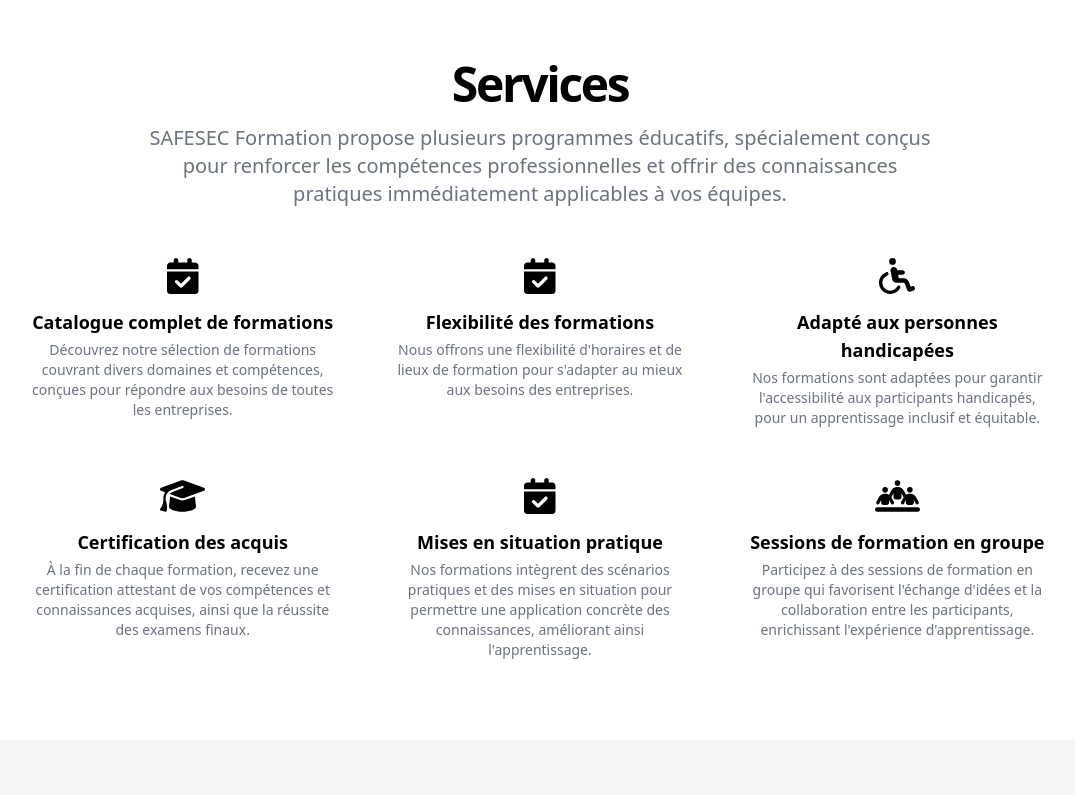
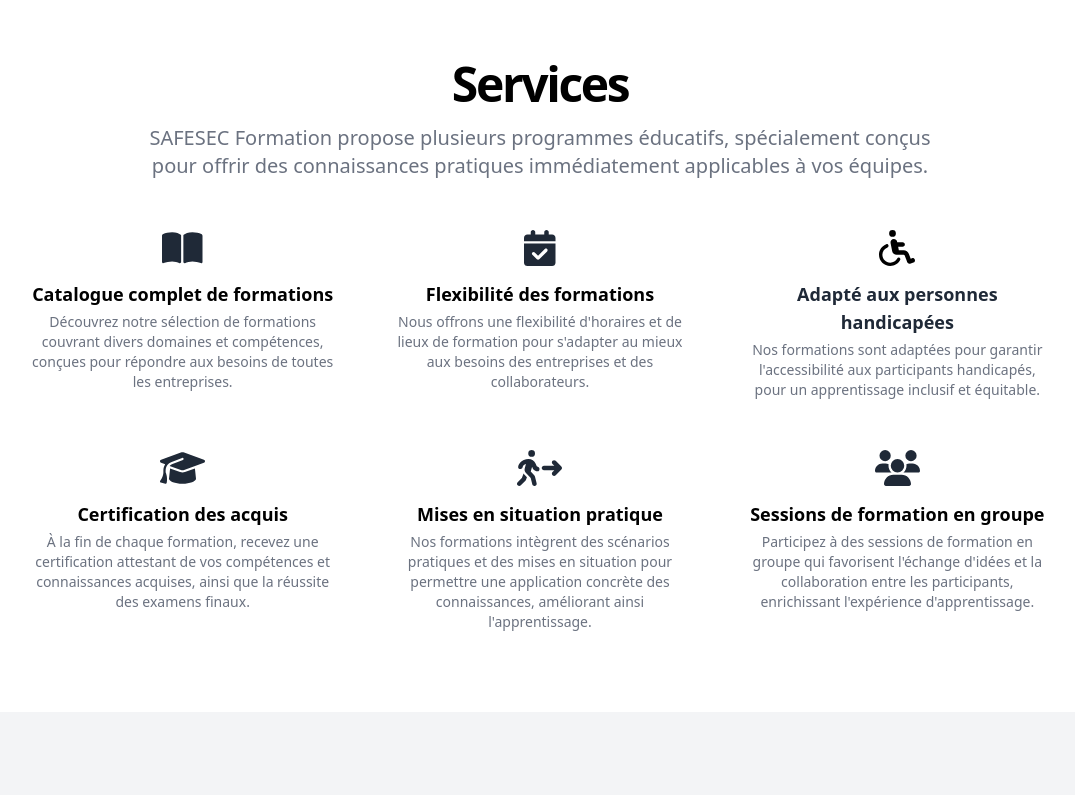
Before and after one commit to HugoErb/Site-SAFESEC-Formation, an Angular app in the folder frontend/: page / in a window 1280 px wide. Shown: the part 820-1615 px from the top of the page, without its empty margins (100-1175 px from the left). Built offline with nearby package versions, Linux system fonts and the light colour scheme.

Commit message:
section services OK

```diff
--- a/frontend/src/app/home/home.component.html
+++ b/frontend/src/app/home/home.component.html
@@ -71,14 +71,14 @@
       <div class="flex flex-col items-center justify-center space-y-4 text-center">
         <h2 class="text-4xl font-bold tracking-tighter sm:text-5xl">Services</h2>
         <p class="mx-auto max-w-[800px] text-gray-500 md:text-xl text-center">
-          SAFESEC Formation propose plusieurs programmes éducatifs, spécialement conçus pour renforcer les compétences
-          professionnelles et offrir des connaissances pratiques immédiatement applicables à vos équipes.
+          SAFESEC Formation propose plusieurs programmes éducatifs, spécialement conçus pour offrir des connaissances
+          pratiques immédiatement applicables à vos équipes.
         </p>
       </div>
       <div
         class="mx-auto grid items-start gap-8 sm:max-w-4xl sm:grid-cols-2 md:gap-12 lg:max-w-5xl lg:grid-cols-3 justify-items-center">
         <div class="grid gap-1 text-center">
-          <fa-icon class="text-4xl mb-2" [icon]="icons.faCalendarCheck"></fa-icon>
+          <fa-icon class="text-4xl mb-2 text-gray-800" [icon]="icons.faBookOpen"></fa-icon>
           <h3 class="text-lg font-bold">Catalogue complet de formations</h3>
           <p class="text-sm text-gray-500">
             Découvrez notre sélection de formations couvrant divers domaines et compétences, conçues pour répondre
@@ -86,22 +86,22 @@
           </p>
         </div>
         <div class="grid gap-1 text-center">
-          <fa-icon class="text-4xl mb-2" [icon]="icons.faCalendarCheck"></fa-icon>
+          <fa-icon class="text-4xl mb-2 text-gray-800" [icon]="icons.faCalendarCheck"></fa-icon>
           <h3 class="text-lg font-bold">Flexibilité des formations</h3>
           <p class="text-sm text-gray-500">Nous offrons une flexibilité d'horaires et de lieux de formation pour
             s'adapter au mieux aux besoins
-            des entreprises.</p>
+            des entreprises et des collaborateurs.</p>
         </div>
         <div class="grid gap-1 text-center">
           <fa-icon class="text-4xl mb-2" [icon]="icons.faWheelchair"></fa-icon>
-          <h3 class="text-lg font-bold">Adapté aux personnes handicapées</h3>
+          <h3 class="text-lg font-bold text-gray-800">Adapté aux personnes handicapées</h3>
           <p class="text-sm text-gray-500">
             Nos formations sont adaptées pour garantir l'accessibilité aux participants handicapés, pour un
             apprentissage inclusif et équitable.
           </p>
         </div>
         <div class="grid gap-1 text-center">
-          <fa-icon class="text-4xl mb-2" [icon]="icons.faGraduationCap"></fa-icon>
+          <fa-icon class="text-4xl mb-2 text-gray-800" [icon]="icons.faGraduationCap"></fa-icon>
           <h3 class="text-lg font-bold">Certification des acquis</h3>
           <p class="text-sm text-gray-500">
             À la fin de chaque formation, recevez une certification attestant de vos compétences et connaissances
@@ -109,7 +109,7 @@
           </p>
         </div>
         <div class="grid gap-1 text-center">
-          <fa-icon class="text-4xl mb-2" [icon]="icons.faCalendarCheck"></fa-icon>
+          <fa-icon class="text-4xl mb-2 text-gray-800" [icon]="icons.faPersonWalkingArrowRight"></fa-icon>
           <h3 class="text-lg font-bold">Mises en situation pratique</h3>
           <p class="text-sm text-gray-500">
             Nos formations intègrent des scénarios pratiques et des mises en situation pour permettre une application
@@ -117,7 +117,7 @@
           </p>
         </div>
         <div class="grid gap-1 text-center">
-          <fa-icon class="text-4xl mb-2" [icon]="icons.faPeopleLine"></fa-icon>
+          <fa-icon class="text-4xl mb-2 text-gray-800" [icon]="icons.faUsers"></fa-icon>
           <h3 class="text-lg font-bold">Sessions de formation en groupe</h3>
           <p class="text-sm text-gray-500">
             Participez à des sessions de formation en groupe qui favorisent l'échange d'idées et la collaboration entre
--- a/frontend/src/app/home/home.component.ts
+++ b/frontend/src/app/home/home.component.ts
@@ -6,7 +6,9 @@ import { faEnvelope } from '@fortawesome/free-solid-svg-icons';
 import { faWheelchair } from '@fortawesome/free-solid-svg-icons';
 import { faCalendarCheck } from '@fortawesome/free-solid-svg-icons';
 import { faGraduationCap } from '@fortawesome/free-solid-svg-icons';
-import { faPeopleLine } from '@fortawesome/free-solid-svg-icons';
+import { faUsers } from '@fortawesome/free-solid-svg-icons';
+import { faBookOpen } from '@fortawesome/free-solid-svg-icons';
+import { faPersonWalkingArrowRight } from '@fortawesome/free-solid-svg-icons';
 
 @Component({
   selector: 'app-home',
@@ -17,7 +19,7 @@ import { faPeopleLine } from '@fortawesome/free-solid-svg-icons';
 })
 export class HomeComponent {
   burgerMenuOpened: boolean = false;
-  icons = { faLinkedin, faEnvelope, faWheelchair, faCalendarCheck, faGraduationCap, faPeopleLine };
+  icons = { faLinkedin, faEnvelope, faWheelchair, faCalendarCheck, faGraduationCap, faUsers, faBookOpen, faPersonWalkingArrowRight };
 
   @ViewChild('menuContainerRef') menuContainerRef!: ElementRef;
   @ViewChild('menuBurger') menuBurger!: ElementRef;
```
